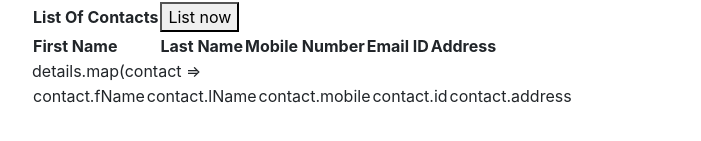
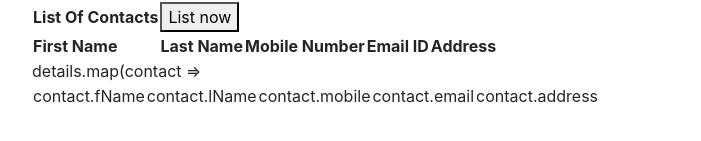
Before and after one commit to Powsikan/Task2, a React (Create React App) app: page / in a window 1280 px wide. Shown: the part 295-436 px from the top of the page, without its empty margins (53-754 px from the left). Built offline with nearby package versions, Linux system fonts and the light colour scheme.

Commit message:
Update Contacts.js

```diff
--- a/src/components/Contacts.js
+++ b/src/components/Contacts.js
@@ -48,7 +48,7 @@ const Contacts = () => {
                     <td>contact.fName</td>
                     <td>contact.lName</td>
                     <td>contact.mobile</td>
-                    <td>contact.id</td>
+                    <td>contact.email</td>
                     <td>contact.address</td>
                     </tr>
         }
```
